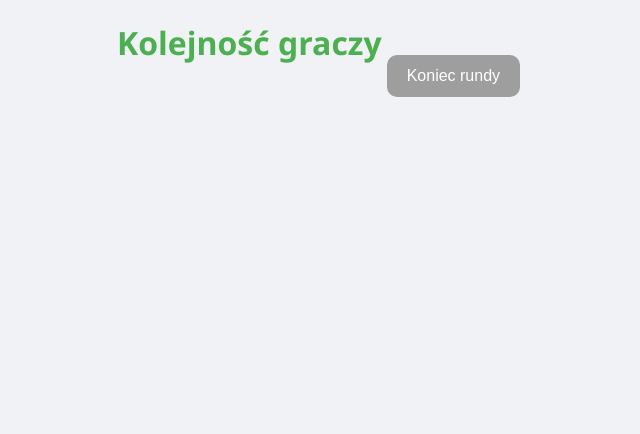
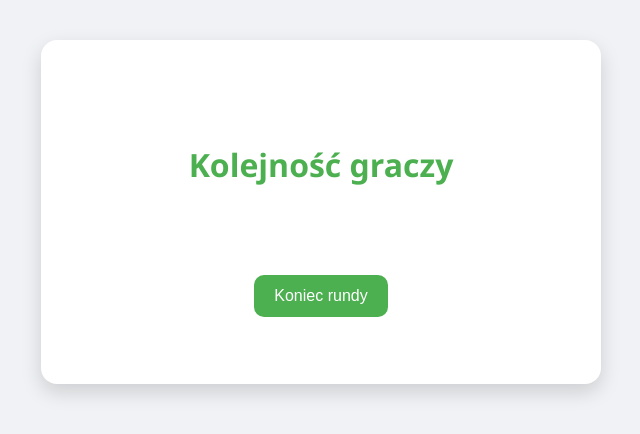
Before and after one commit to lachcim112/impo, a website: page public/order.html in a window 1280 px wide. Shown: the whole page, without its empty margins (319-959 px from the left). Drawn offline with nearby package versions, Linux system fonts and the light colour scheme; no server answers.

Commit message:
update changes

```diff
--- a/public/order.html
+++ b/public/order.html
@@ -7,15 +7,16 @@
 <link rel="stylesheet" href="style.css">
 </head>
 <body>
-<p><h1>Kolejność graczy</h1></p>
+  <main>
+    <div id="game-sect">
+      <p><h1>Kolejność graczy</h1></p>
 
-<div style="display: flex; flex-direction: column; align-items: center; margin-top: 20px;">
-  <!-- Blok z kolejnością graczy -->
-  <div id="orderArea" style="margin-bottom: 30px;"></div>
+      <div id="orderArea" style="margin-bottom: 30px;"></div>
 
-    <button id="readyBtn" disabled>Koniec rundy</button>
-    <p id="readyInfo"></p>
-</div>
+      <button id="readyBtn">Koniec rundy</button>
+      <p id="readyInfo"></p>
+    </div>
+  </main>
 
 <script src="/socket.io/socket.io.js"></script>
 <script>
--- a/public/style.css
+++ b/public/style.css
@@ -102,3 +102,10 @@ button:disabled {
   background-color: #9e9e9e !important;
   cursor: not-allowed;
 }
+
+#game-sect {
+  display: flex;
+  flex-direction: column;
+  align-items: center;
+  margin-top: 20px;
+}
```
Also changed, not shown: public/game.html (+3 -1 lines), server.js (+11 -6 lines).
